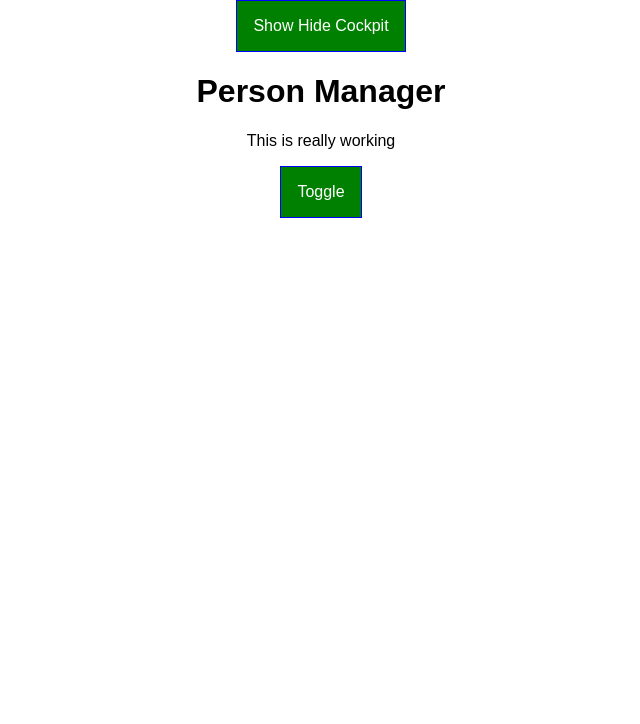
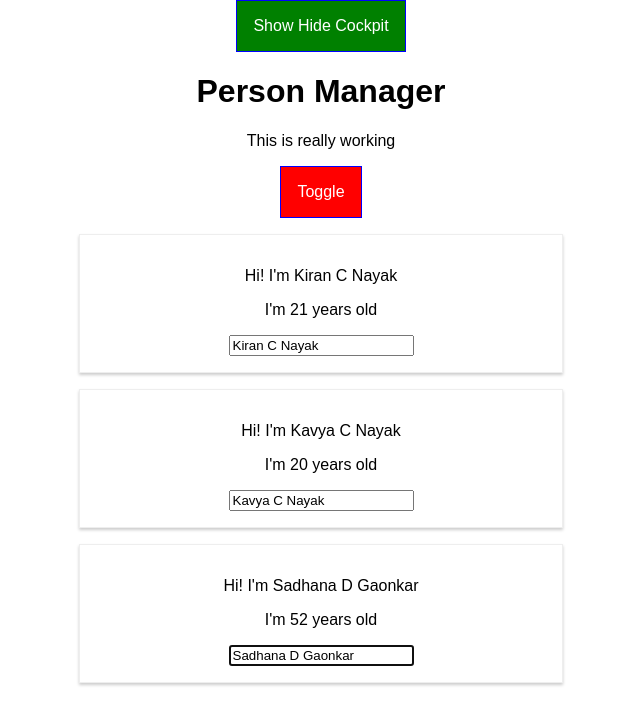
Before and after one commit to KiranCNayak/react-complete-guide, a React app: page / in a window 1280 px wide. Shown: the top 724 px of the page, without its empty margins (319-959 px from the left). Built offline with nearby package versions, Linux system fonts and the light colour scheme.

Commit message:
Simulating the working of click using code.

```diff
--- a/src/components/Cockpit/index.js
+++ b/src/components/Cockpit/index.js
@@ -1,4 +1,4 @@
-import React, { useEffect } from 'react';
+import React, { useEffect, useRef } from 'react';
 import classes from './Cockpit.css';
 
 // const StyledButton = styled.button`
@@ -16,11 +16,14 @@
 // `;
 
 const Cockpit = (props) => {
+  const toggleBtnRef = useRef(null);
+
   useEffect(() => {
     console.log('[Cockpit/index.js] useEffect');
-    // setTimeout(() => {
-    //   alert('Saved Data');
-    // }, 1000);
+
+    // If we need to simulate the working of click using code, this is how we do it!!
+    toggleBtnRef.current.click()
+
     return () => {
       console.log('[Cockpit/index.js] cleanup work in useEffect...');
     };
@@ -50,7 +53,7 @@
     <div className={classes.Cockpit}>
       <h1>{props.title}</h1>
       <p className={assignedClasses.join(' ')}>This is really working</p>
-      <button className={btnClass} onClick={props.toggle}>
+      <button ref={toggleBtnRef} className={btnClass} onClick={props.toggle}>
         Toggle
       </button>
     </div>
```
